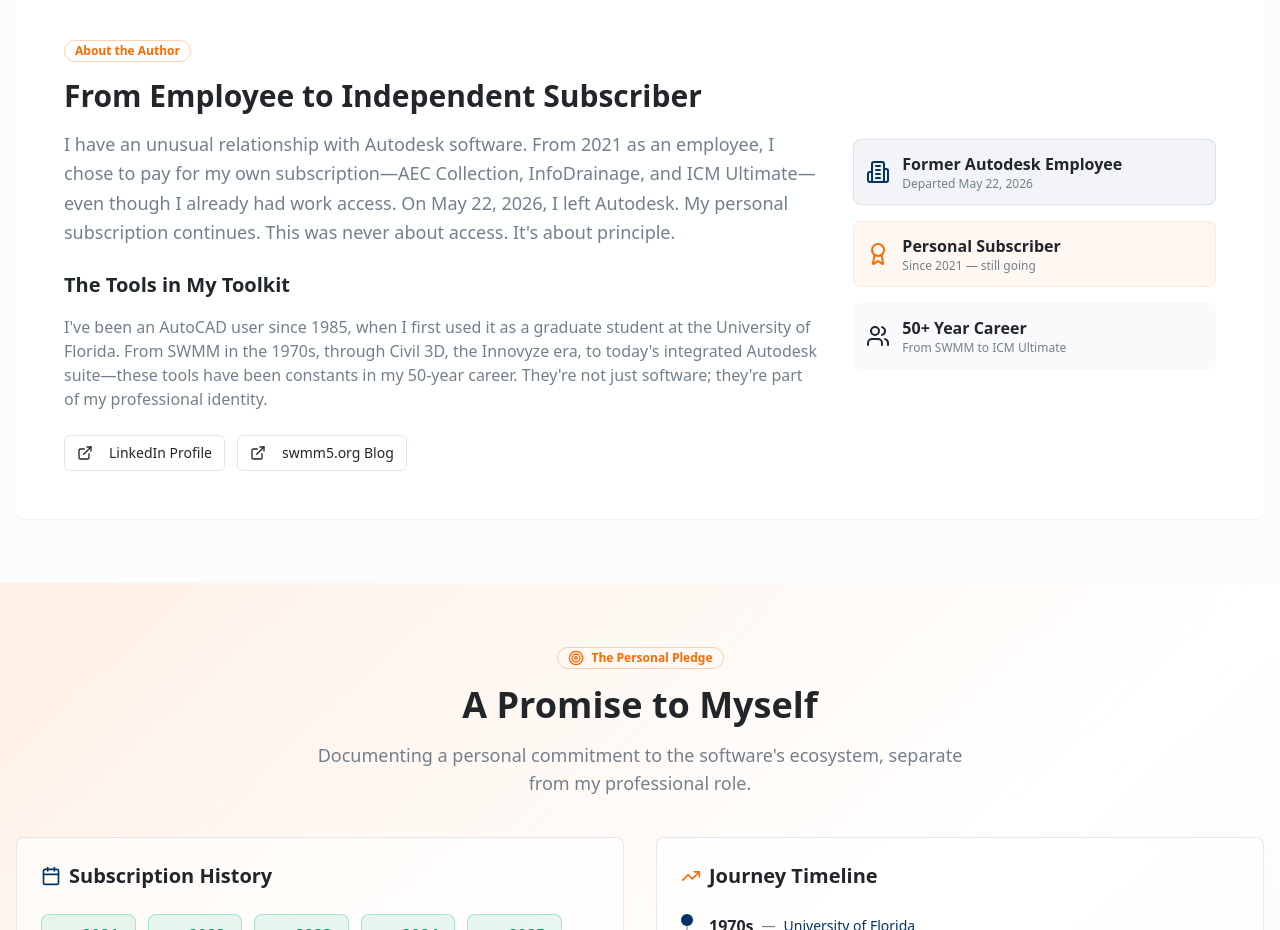
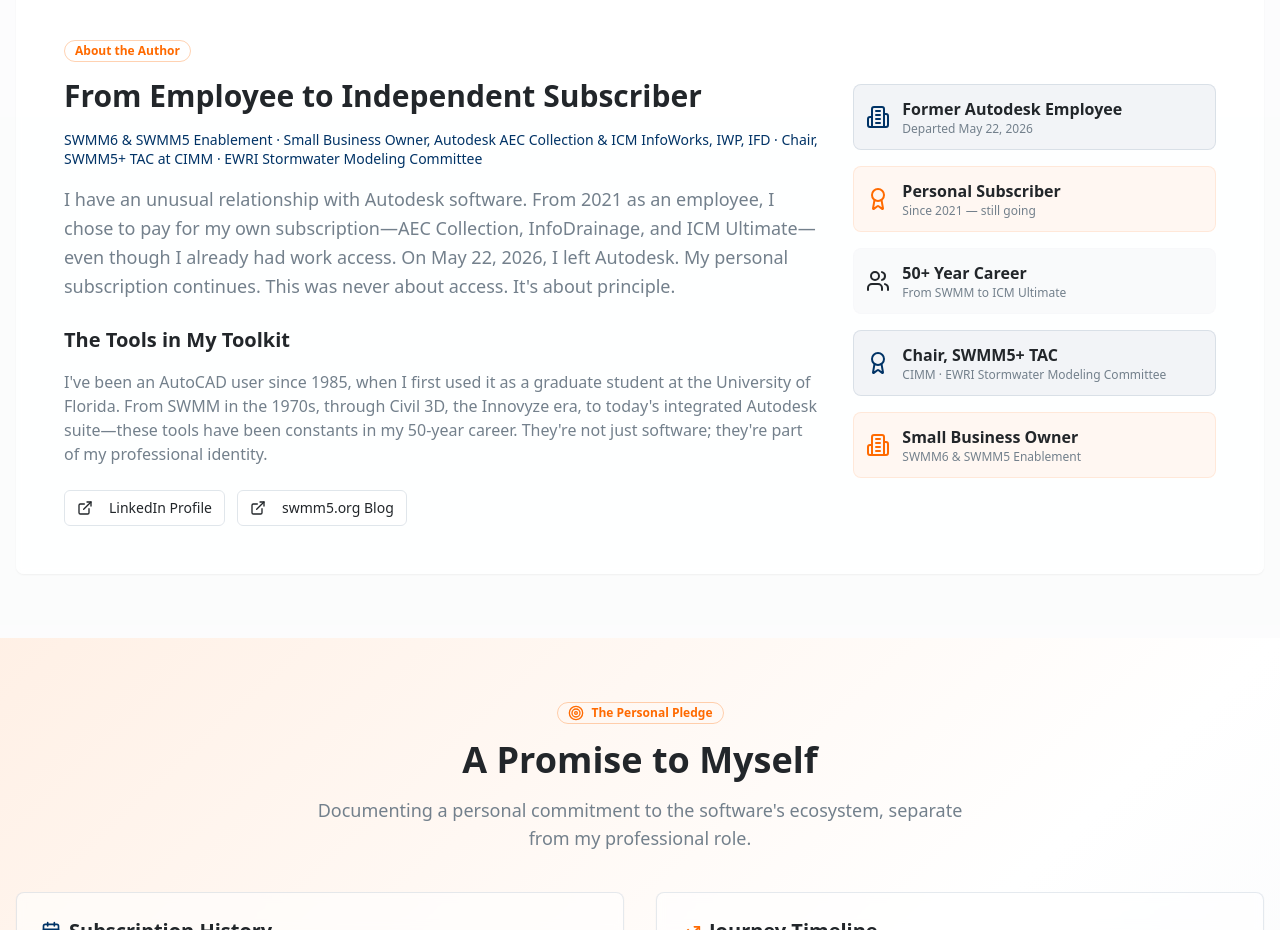
Before and after one commit to SWMMEnablement/autodesk-insider-insights, a React (Vite) app: page / in a window 1280 px wide. Shown: the part 900-1830 px from the top of the page. Built offline with nearby package versions, Linux system fonts and the light colour scheme.

Commit message:
Changes
Co-authored-by: dickinsonre <5599939+dickinsonre@users.noreply.github.com>

```diff
--- a/src/components/AuthorSection.tsx
+++ b/src/components/AuthorSection.tsx
@@ -17,6 +17,9 @@ export const AuthorSection = () => {
                 <h2 className="text-3xl font-bold text-foreground">
                   From Employee to Independent Subscriber
                 </h2>
+                <p className="text-sm font-medium text-primary leading-snug">
+                  SWMM6 & SWMM5 Enablement · Small Business Owner, Autodesk AEC Collection & ICM InfoWorks, IWP, IFD · Chair, SWMM5+ TAC at CIMM · EWRI Stormwater Modeling Committee
+                </p>
                 <p className="text-lg text-muted-foreground leading-relaxed">
                   I have an unusual relationship with Autodesk software. From 2021 as an employee, I chose to pay for my own
                   subscription—AEC Collection, InfoDrainage, and ICM Ultimate—even though I already had work access. On May 22, 2026,
@@ -78,6 +81,20 @@ export const AuthorSection = () => {
                     <p className="text-xs text-muted-foreground">From SWMM to ICM Ultimate</p>
                   </div>
                 </div>
+                <div className="flex items-center gap-3 p-3 rounded-lg bg-primary/5 border border-primary/10">
+                  <Award className="w-6 h-6 text-primary" />
+                  <div>
+                    <span className="font-semibold text-foreground">Chair, SWMM5+ TAC</span>
+                    <p className="text-xs text-muted-foreground">CIMM · EWRI Stormwater Modeling Committee</p>
+                  </div>
+                </div>
+                <div className="flex items-center gap-3 p-3 rounded-lg bg-accent/5 border border-accent/10">
+                  <Building2 className="w-6 h-6 text-accent" />
+                  <div>
+                    <span className="font-semibold text-foreground">Small Business Owner</span>
+                    <p className="text-xs text-muted-foreground">SWMM6 & SWMM5 Enablement</p>
+                  </div>
+                </div>
               </div>
             </div>
           </div>
```
